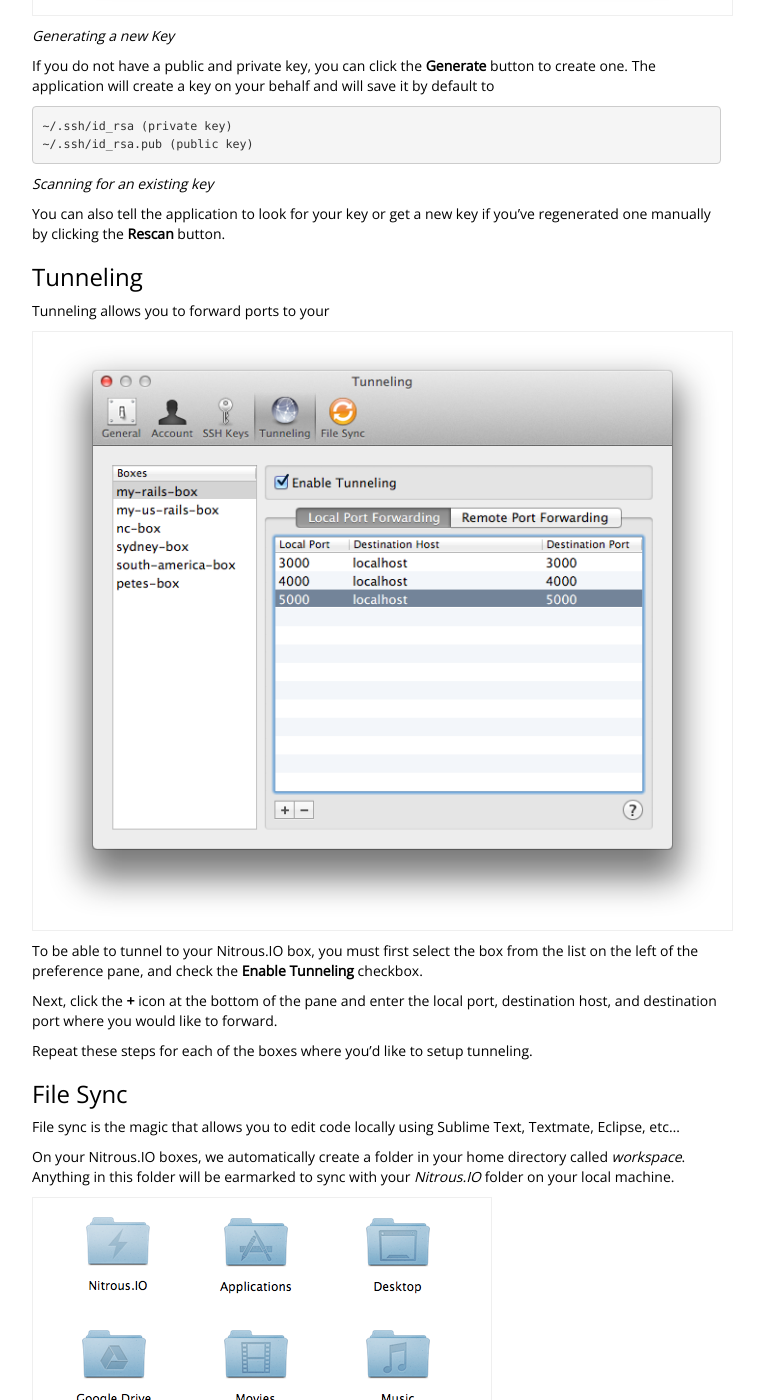
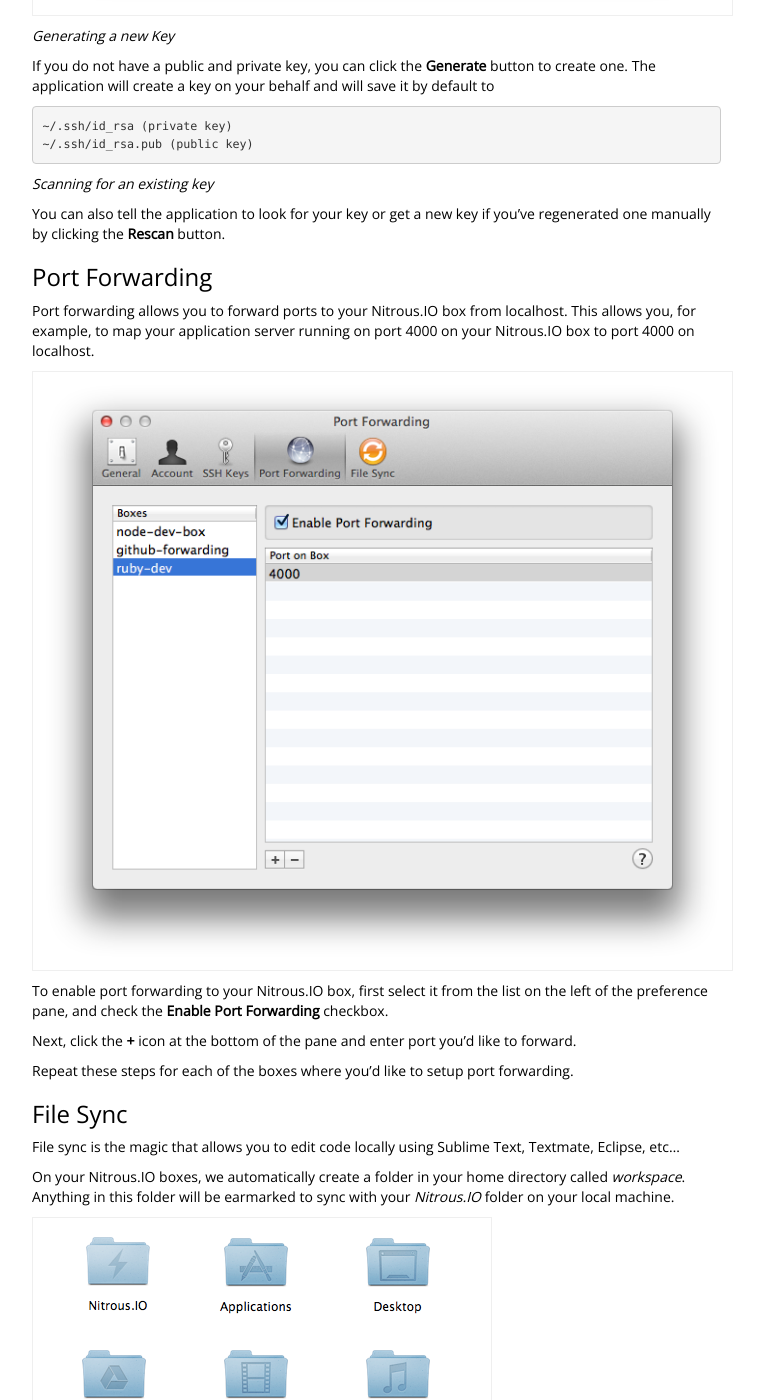
Before and after one commit to pkallberg/help.nitrous.io, a Jekyll site: the page built from _posts/2013-06-28-mac-preferences.md, in a window 1280 px wide and 1400 px high, scrolled down 1367 px. Shown: the whole window, without its empty margins (136-900 px from the left). Built offline with Jekyll 4.4.1, drawn with Linux system fonts in a browser that asks for light colours; comment, search, counter and statistics services are not loaded; some of the changed text lies outside the part shown.

Commit message:
s/tunneling/port forwarding. We'll want to fix the screenshots to be consistent as well.

```diff
--- a/_posts/2013-06-28-mac-preferences.md
+++ b/_posts/2013-06-28-mac-preferences.md
@@ -5,7 +5,7 @@
 categories: [faq, mac]
 ---
 
-Your [Nitrous.IO for Mac](https://nitrous.io/mac) preferences allow you to configure the connection between your computer and your boxes running on Nitrous.IO. For example, you can add/remove SSH keys, setup tunneling to preview applications you are developing, and manage shared folders for local editing.
+Your [Nitrous.IO for Mac](https://nitrous.io/mac) preferences allow you to configure the connection between your computer and your boxes running on Nitrous.IO. For example, you can add/remove SSH keys, setup port forwarding to preview applications you are developing, and manage shared folders for local editing.
 
 ### Accessing Nitrous.IO for Mac preferences on Mac OS X
 
@@ -42,17 +42,17 @@
 
 You can also tell the application to look for your key or get a new key if you've regenerated one manually by clicking the **Rescan** button.
 
-### Tunneling
+### Port Forwarding
 
-Tunneling allows you to forward ports to your
+Port forwarding allows you to forward ports to your Nitrous.IO box from localhost. This allows you, for example, to map your application server running on port 4000 on your Nitrous.IO box to port 4000 on localhost.
 
-![Mac Tunneling](/images/articles/mac-tunneling.png)
+![Mac Port Forwarding](/images/articles/mac-tunneling.png)
 
-To be able to tunnel to your Nitrous.IO box, you must first select the box from the list on the left of the preference pane, and check the **Enable Tunneling** checkbox.
+To enable port forwarding to your Nitrous.IO box, first select it from the list on the left of the preference pane, and check the **Enable Port Forwarding** checkbox.
 
-Next, click the **+** icon at the bottom of the pane and enter the local port, destination host, and destination port where you would like to forward.
+Next, click the **+** icon at the bottom of the pane and enter port you'd like to forward.
 
-Repeat these steps for each of the boxes where you'd like to setup tunneling.
+Repeat these steps for each of the boxes where you'd like to setup port forwarding.
 
 ### File Sync
 
```
Also changed, not shown: images/articles/mac-tunneling.png.
